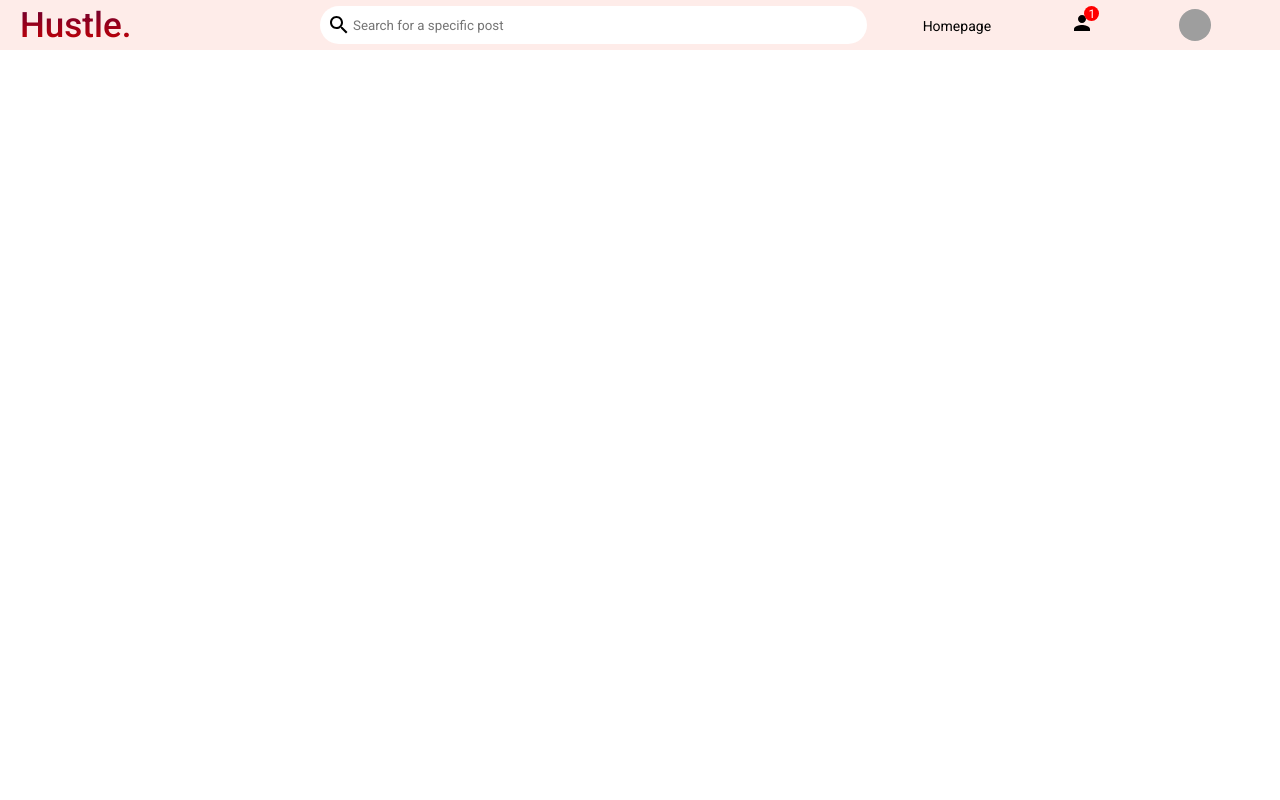
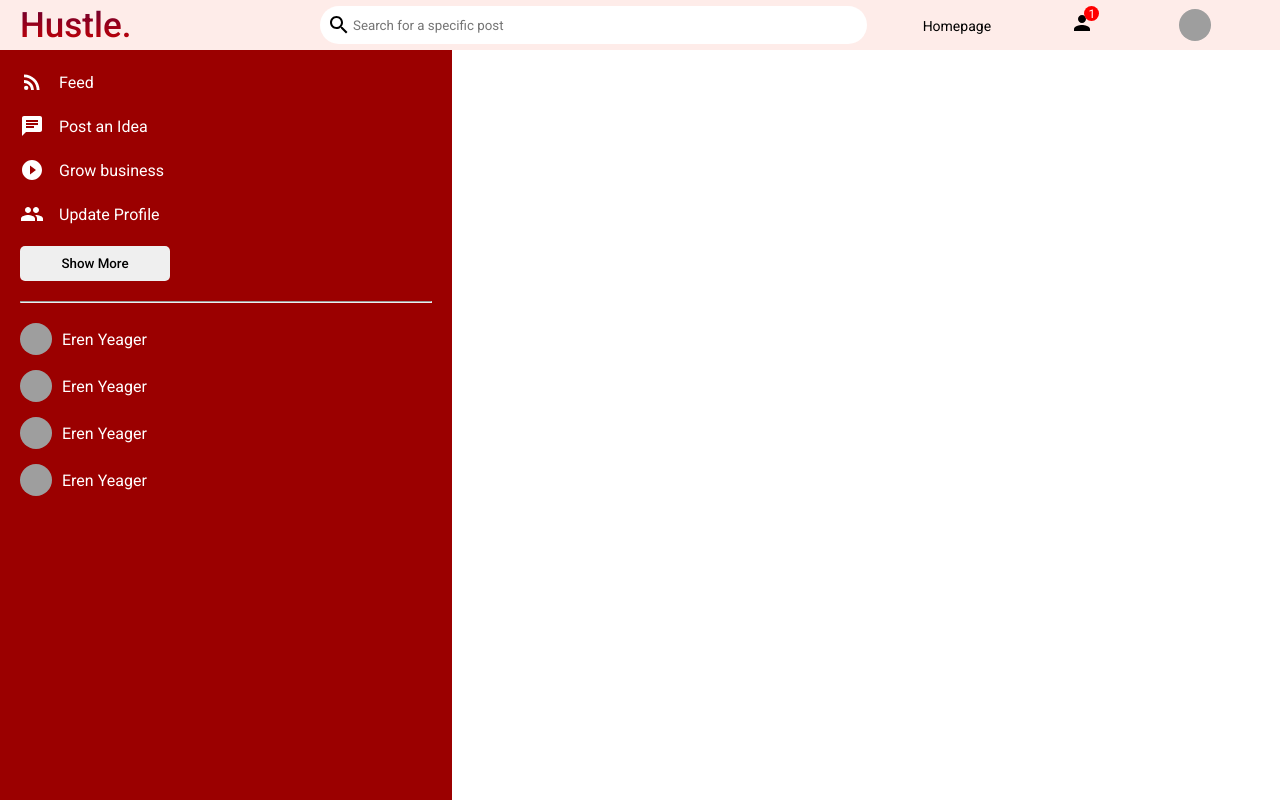
Before and after one commit to API-Fest-Team-77/hustle-API-Fest-2022, a React (Create React App) app: page / in a window 1280 px wide. Built offline with nearby package versions, Linux system fonts and the light colour scheme; grey boxes are pictures that could not be loaded; a web font is replaced by a local one.

Commit message:
created function

```diff
--- /dev/null
+++ b/src/components/feed/Feed.jsx
@@ -0,0 +1,5 @@
+import "./feed.css";
+
+export default function Feed() {
+	return <div className="feed"></div>;
+}
--- /dev/null
+++ b/src/components/rightbar/Rightbar.jsx
@@ -0,0 +1,5 @@
+import "./righbar.css";
+
+export default function Rightbar() {
+	return <div className="righbar"></div>;
+}
--- /dev/null
+++ b/src/components/rightbar/righbar.css
@@ -0,0 +1,3 @@
+.rightbar {
+	flex: 3.5;
+}
--- /dev/null
+++ b/src/components/sidebar/Sidebar.jsx
@@ -0,0 +1,61 @@
+import { Chat, Group, PlayCircleFilledOutlined, RssFeed } from "@material-ui/icons";
+import "./sidebar.css";
+
+export default function Sidebar() {
+	return (
+		<div className="sidebar">
+			<div className="sidebarWrapper">
+				<ul className="sidebarList">
+					<li className="sidebarListItem">
+						<RssFeed className="sidebarIcon" />
+						<span className="sidebarListItemText">Feed</span>
+					</li>
+					<li className="sidebarListItem">
+						<Chat className="sidebarIcon" />
+						<span className="sidebarListItemText">Post an Idea</span>
+					</li>
+					<li className="sidebarListItem">
+						<PlayCircleFilledOutlined className="sidebarIcon" />
+						<span className="sidebarListItemText">Grow business</span>
+					</li>
+					<li className="sidebarListItem">
+						<Group className="sidebarIcon" />
+						<span className="sidebarListItemText">Update Profile</span>
+					</li>
+				</ul>
+				<button className="sidebarButton">Show More</button>
+				<hr className="sidebarHr" />
+				<ul className="sidebarFriendList">
+					<li className="sidebarFriend">
+						<img
+							className="sidebarFriendImg"
+							src=" https://encrypted-tbn0.gstatic.com/images?q=tbn:ANd9GcTFHZsc3xwRGK_buY_o47OogoecMLL8W_dfjw&usqp=CAU"
+						/>
+						<span className="sidebarFriendName">Eren Yeager</span>
+					</li>
+					<li className="sidebarFriend">
+						<img
+							className="sidebarFriendImg"
+							src=" https://encrypted-tbn0.gstatic.com/images?q=tbn:ANd9GcTFHZsc3xwRGK_buY_o47OogoecMLL8W_dfjw&usqp=CAU"
+						/>
+						<span className="sidebarFriendName">Eren Yeager</span>
+					</li>
+					<li className="sidebarFriend">
+						<img
+							className="sidebarFriendImg"
+							src=" https://encrypted-tbn0.gstatic.com/images?q=tbn:ANd9GcTFHZsc3xwRGK_buY_o47OogoecMLL8W_dfjw&usqp=CAU"
+						/>
+						<span className="sidebarFriendName">Eren Yeager</span>
+					</li>
+					<li className="sidebarFriend">
+						<img
+							className="sidebarFriendImg"
+							src=" https://encrypted-tbn0.gstatic.com/images?q=tbn:ANd9GcTFHZsc3xwRGK_buY_o47OogoecMLL8W_dfjw&usqp=CAU"
+						/>
+						<span className="sidebarFriendName">Eren Yeager</span>
+					</li>
+				</ul>
+			</div>
+		</div>
+	);
+}
--- /dev/null
+++ b/src/components/sidebar/sidebar.css
@@ -0,0 +1,68 @@
+.sidebar {
+	flex: 3;
+	height: calc(100vh - 50px);
+	overflow-y: scroll;
+	position: sticky;
+	top: 50px;
+	background-color: #9b0000;
+	color: #fff;
+}
+
+::-webkit-scrollbar {
+	width: 5px;
+}
+::-webkit-scrollbar-track {
+	background-color: #3d2525;
+}
+::-webkit-scrollbar-thumb {
+	background-color: rgb(179, 179, 179);
+}
+
+.sidebarWrapper {
+	padding: 20px;
+}
+
+.sidebarList {
+	padding: 0;
+	margin: 0;
+	list-style: none;
+}
+
+.sidebarListItem {
+	display: flex;
+	align-items: center;
+	margin-bottom: 20px;
+}
+
+.sidebarIcon {
+	margin-right: 15px;
+}
+.sidebarButton {
+	width: 150px;
+	border: none;
+	padding: 10px;
+	border-radius: 5px;
+	font-weight: 500;
+}
+
+.sidebarHr {
+	margin: 20px 0;
+}
+.sidebarFriendList {
+	padding: 0;
+	margin: 0;
+	list-style: none;
+}
+.sidebarFriend {
+	display: flex;
+	align-items: center;
+	margin-bottom: 15px;
+}
+
+.sidebarFriendImg {
+	width: 32px;
+	height: 32px;
+	border-radius: 50%;
+	object-fit: cover;
+	margin-right: 10px;
+}
--- a/src/pages/home/Home.js
+++ b/src/pages/home/Home.js
@@ -1,5 +1,17 @@
-import Topbar from '../../components/topbar/Topbar';
-
+import Feed from "../../components/feed/Feed";
+import Rightbar from "../../components/rightbar/Rightbar";
+import Sidebar from "../../components/sidebar/Sidebar";
+import Topbar from "../../components/topbar/Topbar";
+import "./home.css";
 export default function Home() {
-	return <Topbar />;
+	return (
+		<>
+			<Topbar />
+			<div className="homeContainer">
+				<Sidebar />
+				<Feed />
+				<Rightbar />
+			</div>
+		</>
+	);
 }
--- a/src/pages/home/home.css
+++ b/src/pages/home/home.css
@@ -0,0 +1,3 @@
+.homeContainer {
+	display: flex;
+}
```
